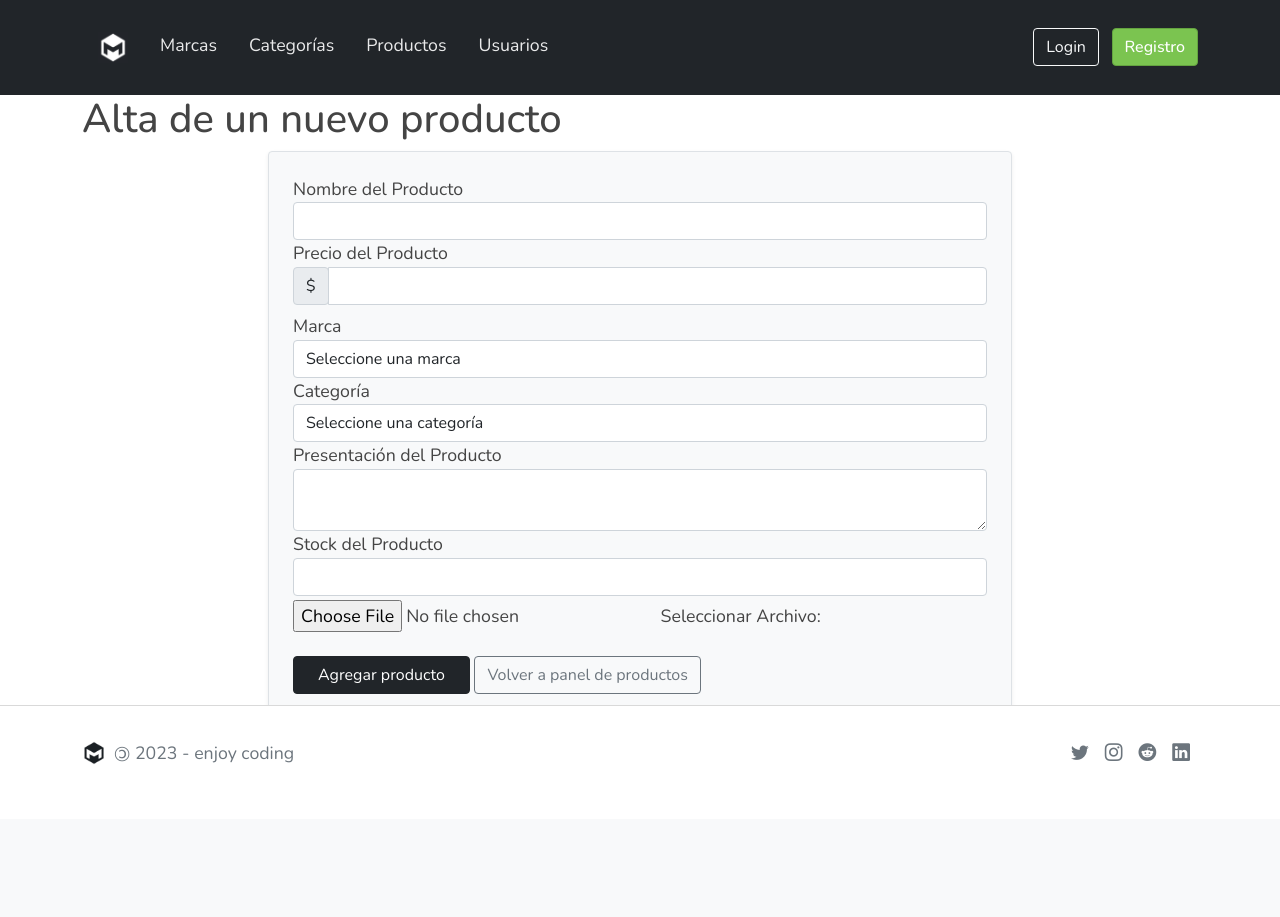
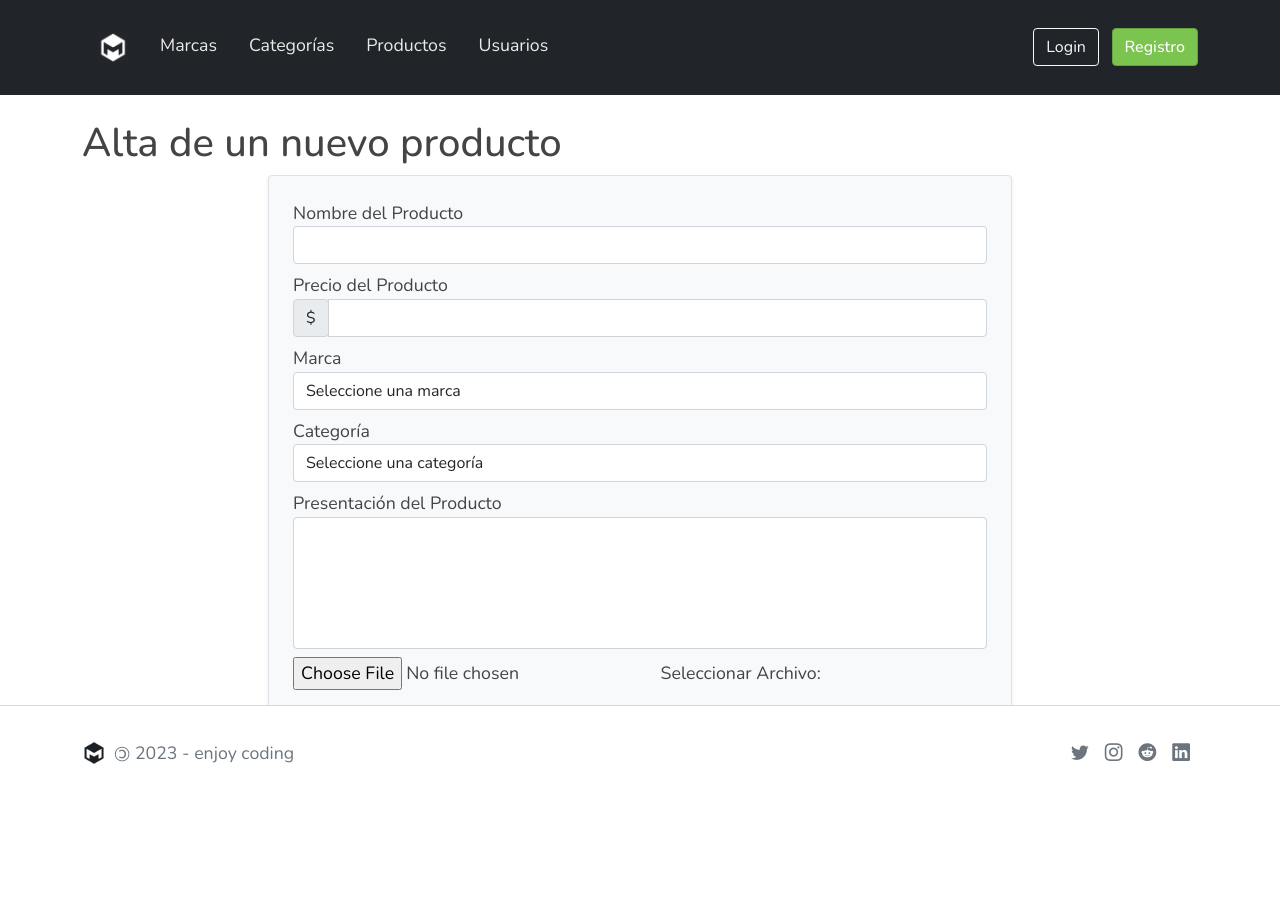
Before and after one commit to exegeses/php-61913, a PHP site: page /formAgregarProducto.php in a window 1280 px wide. Before the commit the page ends 764 px from the top, so only its background shows below. Run offline with PHP 8.4, Linux system fonts and the light colour scheme.

Commit message:
formulario de alta de una nuevo producto

```diff
--- a/catalogo/css/app.css
+++ b/catalogo/css/app.css
@@ -94,3 +94,8 @@
         font-size: 20px;
         transform: rotate(180deg);
     }
+
+    textarea{
+        height: 132px;
+        resize: none;
+    }
--- a/catalogo/formAgregarProducto.php
+++ b/catalogo/formAgregarProducto.php
@@ -4,14 +4,14 @@
 	include 'layout/nav.php';
 ?>
 
-    <main class="container">
+    <main class="container py-4">
 
         <h1>Alta de un nuevo producto</h1>
 
         <div class="alert bg-light p-4 col-8 mx-auto border shadow-sm">
             <form action="agregarProducto.php" method="post" enctype="multipart/form-data">
 
-                <div class="form-group">
+                <div class="form-grou mb-2">
                     <label for="prdNombre">Nombre del Producto</label>
                     <input type="text" name="prdNombre" class="form-control" id="prdNombre" required>
                 </div>
@@ -24,29 +24,25 @@
                     <input type="number" name="prdPrecio" class="form-control" id="prdPrecio" min="0" step="0.01" required>
                 </div>
 
-                <div class="form-group">
+                <div class="form-group mb-2">
                     <label for="idMarca">Marca</label>
                     <select class="form-control" name="idMarca" id="idMarca" required>
                         <option value="">Seleccione una marca</option>
                     </select>
                 </div>
 
-                <div class="form-group">
+                <div class="form-group mb-2">
                     <label for="idCategoria">Categoría</label>
                     <select class="form-control" name="idCategoria" id="idCategoria" required>
                         <option value="">Seleccione una categoría</option>
                     </select>
                 </div>
 
-                <div class="form-group">
-                    <label for="prdPresentacion">Presentación del Producto</label>
-                    <textarea name="prdPresentacion" class="form-control" id="prdPresentacion" required></textarea>
+                <div class="form-group mb-2">
+                    <label for="prdDescripcion">Presentación del Producto</label>
+                    <textarea name="prdDescripcion" class="form-control" id="prdDescripcion" required></textarea>
                 </div>
 
-                <div class="form-group">
-                    <label for="prdStock">Stock del Producto</label>
-                    <input type="number" name="prdStock" class="form-control" id="prdStock" min="0" required>
-                </div>
 
                 <div class="custom-file mt-1 mb-4">
                     <input type="file" name="prdImagen"  class="custom-file-input" id="customFileLang" lang="es">
```
